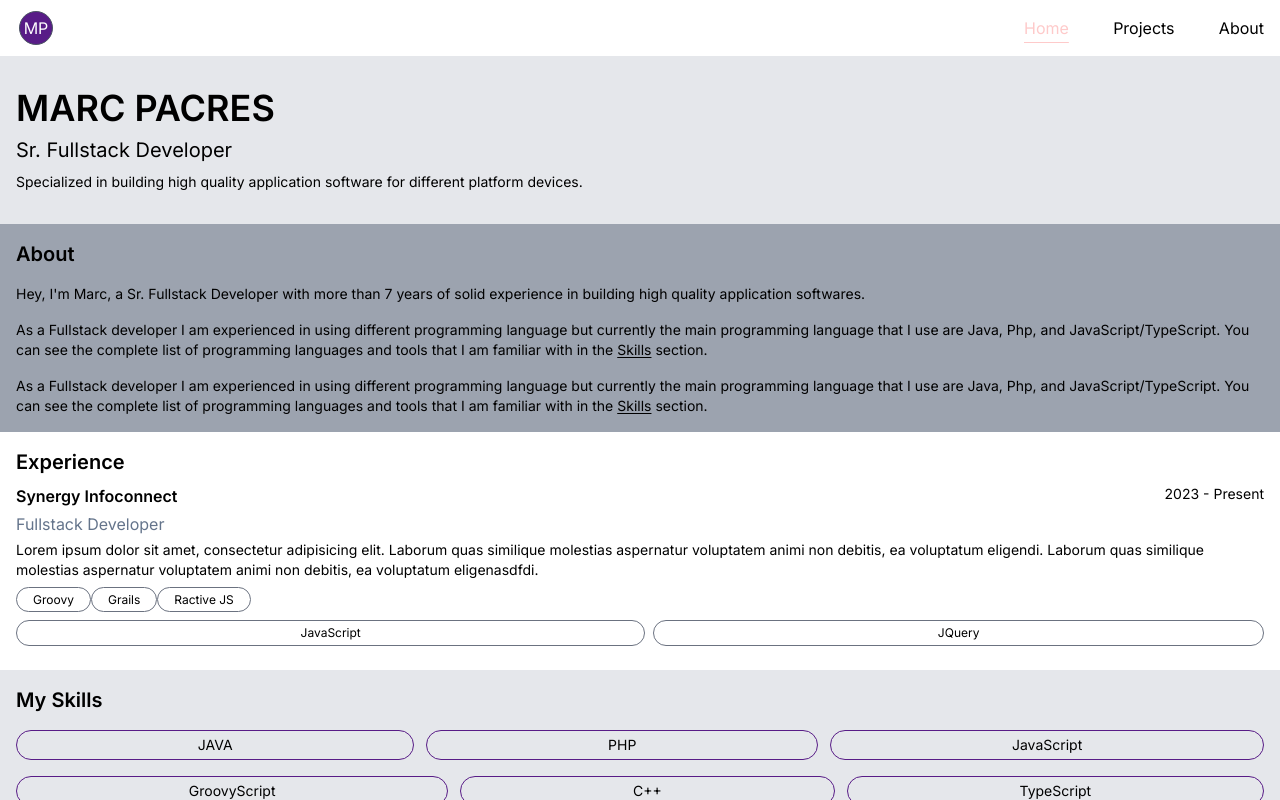
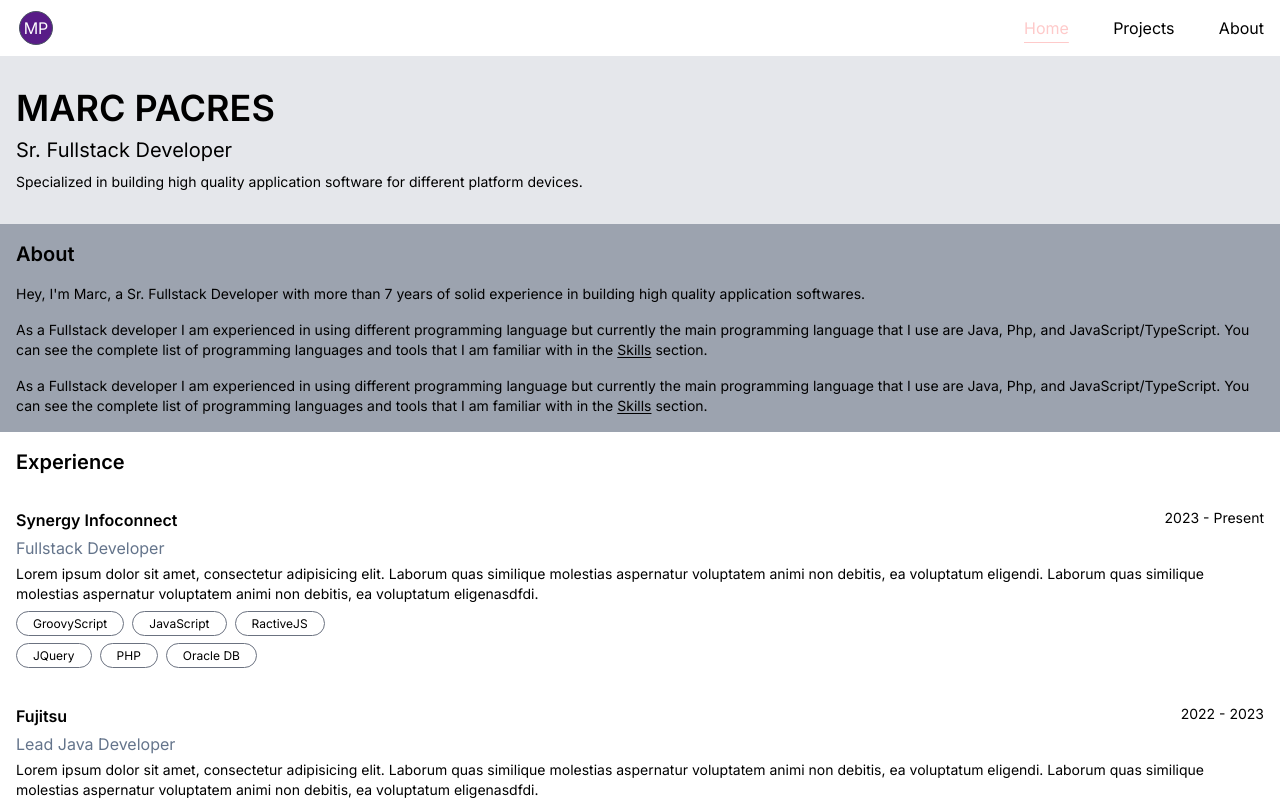
Before and after one commit to MPacres/marc-profile, a Next.js app: page / in a window 1280 px wide. Built offline with nearby package versions, Linux system fonts and the light colour scheme.

Commit message:
add experience template

```diff
--- a/components/Experience.jsx
+++ b/components/Experience.jsx
@@ -1,44 +1,29 @@
-import React from 'react'
+import React from "react";
+import Synergy from "./Experience/Synergy";
+import Fujitsu from "./Experience/Fujitsu";
+import Accenture from "./Experience/Accenture";
+import Novaware from "./Experience/Novaware";
+
+
 
 const Experience = () => {
   return (
     <section>
-        <div className='p-4'>
-            <h2 className=' text-xl font-semibold'>Experience</h2>
+    <div className="p-4 space-y-8">
+      <h2 className=" text-xl font-semibold">Experience</h2>
+      <Synergy/>
+      <Fujitsu/>
+      <Accenture/>
+      <Novaware/>
+    <div>
+    <a href= "#" className="underline underline-offset-4 text-lg">View Full Résumé</a>
+    </div>
 
 
-            <div className='py-2 grid grid-flow-row gap-1'>
-                <div className='grid grid-flow-col justify-between'>
-                <h3 className='font-semibold'>Synergy Infoconnect</h3>
-                <h5 className='text-sm'>2023 - Present</h5>
-                </div>
-                <h4 className='text-slate-500'>Fullstack Developer</h4>
+    </div>
+    </section>
 
-                <p className='text-sm'>Lorem ipsum dolor sit amet,
-                     consectetur adipisicing elit.
-                      Laborum quas similique molestias aspernatur
-                       voluptatem animi non debitis, ea voluptatum eligendi.
-                       Laborum quas similique molestias aspernatur
-                       voluptatem animi non debitis, ea voluptatum eligenasdfdi.
-                </p>
+  );
+};
 
-                <div className='pt-2 gap-2 text-xs'>
-                        <span className='border border-gray-500 rounded-full px-4 py-1'>Groovy</span>
-                        <span className='border border-gray-500 rounded-full px-4 py-1'>Grails</span>
-                        <span className='border border-gray-500 rounded-full px-4 py-1'>Ractive JS</span>
-                </div>
-
-                <div className='pt-2 grid grid-flow-col text-center gap-2 text-xs'>
-                <span className='border border-gray-500 rounded-full px-4 py-1'>JavaScript</span>
-                        <span className='border border-gray-500 rounded-full px-4 py-1'>JQuery</span>
-                        </div>
-
-
-            </div>
-
-        </div>
-    </section>
-  )
-}
-
-export default Experience
+export default Experience;
--- /dev/null
+++ b/components/Experience/Accenture.jsx
@@ -0,0 +1,48 @@
+import React from 'react'
+
+const Accenture = () => {
+  return (
+    <div className="py-2 grid grid-flow-row gap-1">
+    <div className="grid grid-flow-col justify-between">
+      <h3 className="font-semibold">Accenture</h3>
+      <h5 className="text-sm">2021 - 2022</h5>
+    </div>
+    <h4 className="text-slate-500">Sr. Software Engineer</h4>
+
+    <p className="text-sm">
+      Lorem ipsum dolor sit amet, consectetur adipisicing elit. Laborum
+      quas similique molestias aspernatur voluptatem animi non debitis, ea
+      voluptatum eligendi. Laborum quas similique molestias aspernatur
+      voluptatem animi non debitis, ea voluptatum eligenasdfdi.
+    </p>
+    <div className="space-y-2">
+      <div className="pt-2 text-xs space-x-2">
+        <span className="border border-gray-500 rounded-full px-4 py-1">
+          GroovyScript
+        </span>
+        <span className="border border-gray-500 rounded-full px-4 py-1">
+          JavaScript
+        </span>
+
+        <span className="border border-gray-500 rounded-full px-4 py-1">
+          RactiveJS
+        </span>
+      </div>
+      <div className="pt-2 space-x-2 text-xs">
+        <span className="border border-gray-500 rounded-full px-4 py-1">
+          JQuery
+        </span>
+        <span className="border border-gray-500 rounded-full px-4 py-1">
+          PHP
+        </span>
+        <span className="border border-gray-500 rounded-full px-4 py-1">
+        Oracle DB
+        </span>
+      </div>
+    </div>
+  </div>
+
+  )
+}
+
+export default Accenture
--- /dev/null
+++ b/components/Experience/Fujitsu.jsx
@@ -0,0 +1,50 @@
+import React from 'react'
+
+const Fujitsu = () => {
+  return (
+
+
+    <div className="py-2 grid grid-flow-row gap-1">
+      <div className="grid grid-flow-col justify-between">
+        <h3 className="font-semibold">Fujitsu</h3>
+        <h5 className="text-sm">2022 - 2023</h5>
+      </div>
+      <h4 className="text-slate-500">Lead Java Developer</h4>
+
+      <p className="text-sm">
+        Lorem ipsum dolor sit amet, consectetur adipisicing elit. Laborum
+        quas similique molestias aspernatur voluptatem animi non debitis, ea
+        voluptatum eligendi. Laborum quas similique molestias aspernatur
+        voluptatem animi non debitis, ea voluptatum eligenasdfdi.
+      </p>
+      <div className="space-y-2">
+        <div className="pt-2 text-xs space-x-2">
+          <span className="border border-gray-500 rounded-full px-4 py-1">
+            GroovyScript
+          </span>
+          <span className="border border-gray-500 rounded-full px-4 py-1">
+            JavaScript
+          </span>
+
+          <span className="border border-gray-500 rounded-full px-4 py-1">
+            RactiveJS
+          </span>
+        </div>
+        <div className="pt-2 space-x-2 text-xs">
+          <span className="border border-gray-500 rounded-full px-4 py-1">
+            JQuery
+          </span>
+          <span className="border border-gray-500 rounded-full px-4 py-1">
+            PHP
+          </span>
+          <span className="border border-gray-500 rounded-full px-4 py-1">
+          Oracle DB
+          </span>
+        </div>
+      </div>
+    </div>
+
+  )
+}
+
+export default Fujitsu
--- /dev/null
+++ b/components/Experience/Novaware.jsx
@@ -0,0 +1,47 @@
+import React from 'react'
+
+const Novaware = () => {
+  return (
+    <div className="py-2 grid grid-flow-row gap-1">
+    <div className="grid grid-flow-col justify-between">
+      <h3 className="font-semibold">Novaware Systems Inc.</h3>
+      <h5 className="text-sm">2016 - 2021</h5>
+    </div>
+    <h4 className="text-slate-500">Software Engineer</h4>
+
+    <p className="text-sm">
+      Lorem ipsum dolor sit amet, consectetur adipisicing elit. Laborum
+      quas similique molestias aspernatur voluptatem animi non debitis, ea
+      voluptatum eligendi. Laborum quas similique molestias aspernatur
+      voluptatem animi non debitis, ea voluptatum eligenasdfdi.
+    </p>
+    <div className="space-y-2">
+      <div className="pt-2 text-xs space-x-2">
+        <span className="border border-gray-500 rounded-full px-4 py-1">
+          GroovyScript
+        </span>
+        <span className="border border-gray-500 rounded-full px-4 py-1">
+          JavaScript
+        </span>
+
+        <span className="border border-gray-500 rounded-full px-4 py-1">
+          RactiveJS
+        </span>
+      </div>
+      <div className="pt-2 space-x-2 text-xs">
+        <span className="border border-gray-500 rounded-full px-4 py-1">
+          JQuery
+        </span>
+        <span className="border border-gray-500 rounded-full px-4 py-1">
+          PHP
+        </span>
+        <span className="border border-gray-500 rounded-full px-4 py-1">
+        Oracle DB
+        </span>
+      </div>
+    </div>
+  </div>
+  )
+}
+
+export default Novaware
--- /dev/null
+++ b/components/Experience/Synergy.jsx
@@ -0,0 +1,50 @@
+import React from 'react'
+
+const Synergy = () => {
+  return (
+
+
+    <div className="grid grid-flow-row gap-1">
+      <div className="grid grid-flow-col justify-between">
+        <h3 className="font-semibold">Synergy Infoconnect</h3>
+        <h5 className="text-sm">2023 - Present</h5>
+      </div>
+      <h4 className="text-slate-500">Fullstack Developer</h4>
+
+      <p className="text-sm">
+        Lorem ipsum dolor sit amet, consectetur adipisicing elit. Laborum
+        quas similique molestias aspernatur voluptatem animi non debitis, ea
+        voluptatum eligendi. Laborum quas similique molestias aspernatur
+        voluptatem animi non debitis, ea voluptatum eligenasdfdi.
+      </p>
+      <div className="space-y-2">
+        <div className="pt-2 text-xs space-x-2">
+          <span className="border border-gray-500 rounded-full px-4 py-1">
+            GroovyScript
+          </span>
+          <span className="border border-gray-500 rounded-full px-4 py-1">
+            JavaScript
+          </span>
+
+          <span className="border border-gray-500 rounded-full px-4 py-1">
+            RactiveJS
+          </span>
+        </div>
+        <div className="pt-2 space-x-2 text-xs">
+          <span className="border border-gray-500 rounded-full px-4 py-1">
+            JQuery
+          </span>
+          <span className="border border-gray-500 rounded-full px-4 py-1">
+            PHP
+          </span>
+          <span className="border border-gray-500 rounded-full px-4 py-1">
+          Oracle DB
+          </span>
+        </div>
+      </div>
+    </div>
+
+  )
+}
+
+export default Synergy
```
